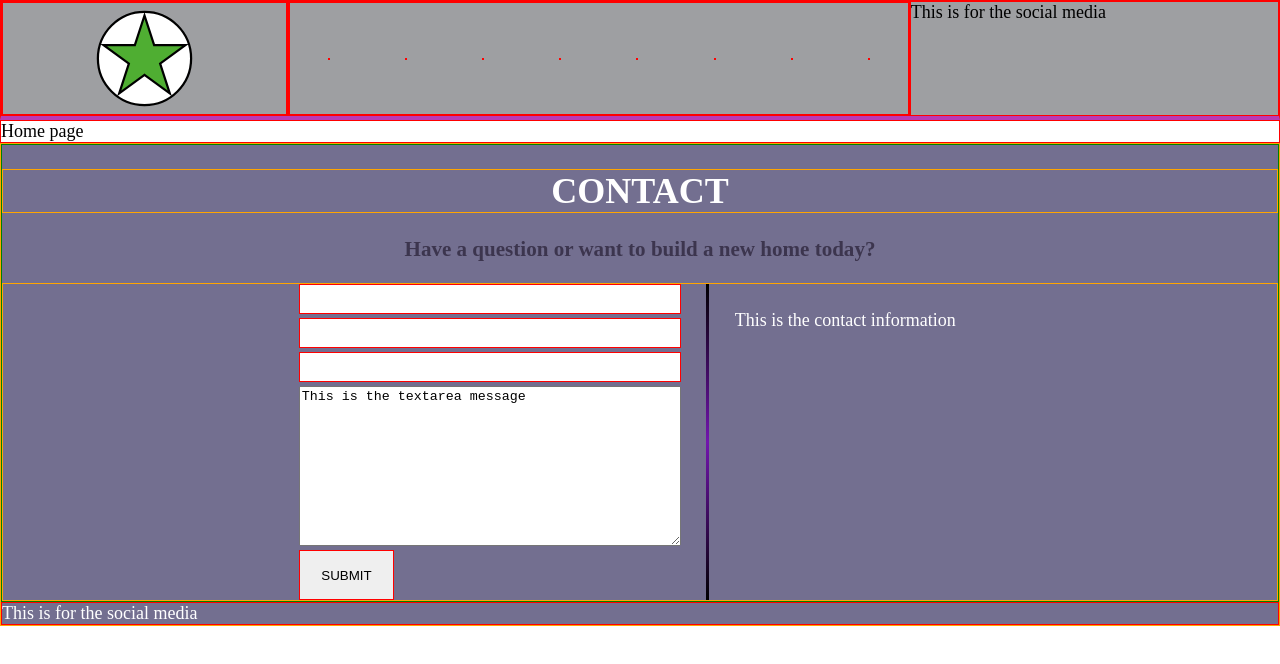
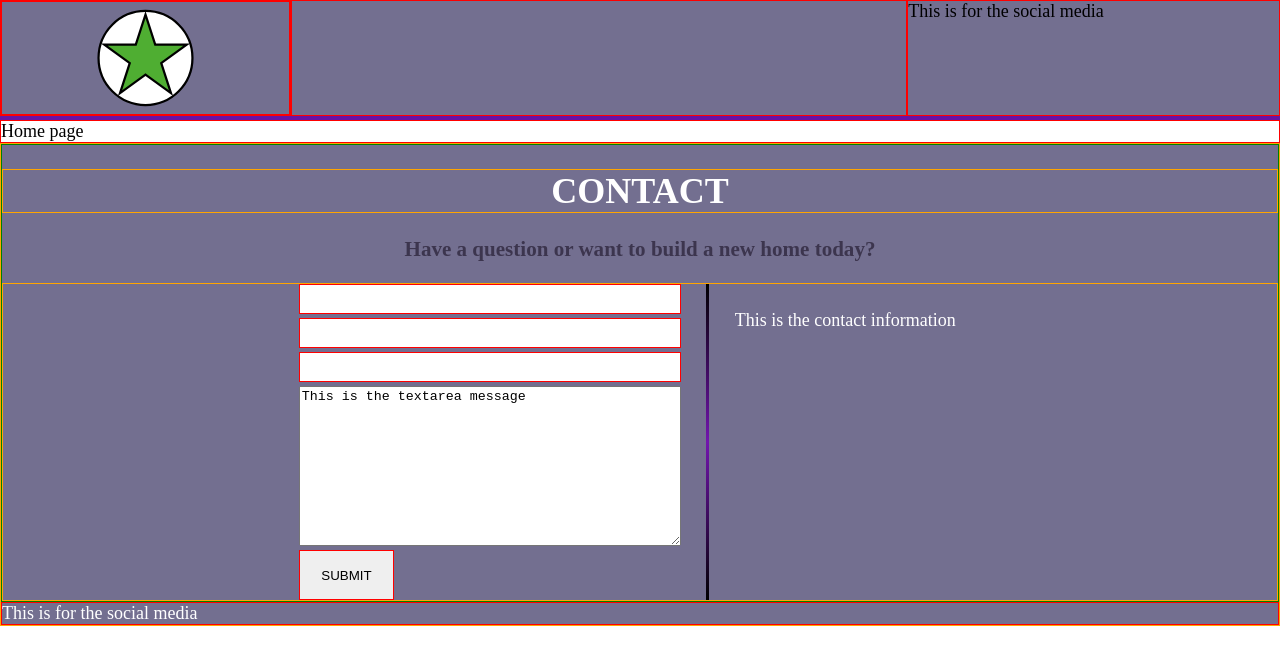
Before and after one commit to DylanWarrener/tpw-development-website-react, a React (Create React App) app: page / in a window 1280 px wide. Shown: the top 664 px of the page. Built offline with nearby package versions, Linux system fonts and the light colour scheme.

Commit message:
Referenced the abstract colours for backgrounds

```diff
--- a/src/components/navigation/navigation-with-logo-and-socials.scss
+++ b/src/components/navigation/navigation-with-logo-and-socials.scss
@@ -1,16 +1,10 @@
-/* Somehow import these colours from somewhere else */
-$base-color: white;
-$secondary-colour: #9e9fa2;
-$accent-color: #b83bb5;
-
-$border-color: red;
+@use '../../abstracts/colors';
 
 #nav-container {
     display: flex;
     flex-grow: 1;
-    background-color: $secondary-colour;
-    border: 1px solid red;
-    border-bottom: 0.4rem solid $accent-color;
+    background-color: colors.$primary-theme;
+    border-bottom: 0.4rem solid colors.$accent-theme;
 
     /* Logo (left part of nav bar) */
     #logo-container {
@@ -31,7 +25,7 @@ $border-color: red;
     /* Navigation (middle part of nav bar) */
     #nav-links-container {
         flex-grow: 7;
-        border: 1px solid $border-color;
+        border: 1px solid red;
 
         display: flex;
 
@@ -42,11 +36,10 @@ $border-color: red;
             display: flex;
             align-items: center;
             justify-content: space-around;
-            border: 1px solid $border-color;
 
             li {
                 position: relative;
-                border: 1px solid $border-color;
+
                 * {
                     color: white;
                     text-decoration: none;
@@ -55,7 +48,7 @@ $border-color: red;
                 .hover {
                     position: relative;
 
-                    &:before, &:after {
+                    &::before, &::after {
                         content: "";
                         position: absolute;
                         bottom: -5%;
@@ -64,13 +57,13 @@ $border-color: red;
                         transition: all 0.2s ease-in-out;
                         transition-duration: 0.5s;
                         opacity: 0;
-                        background-color: $accent-color;
+                        background-color: colors.$accent-theme;
                         left: 0;
                     }
                 }
 
                 .active {
-                    color: $accent-color;
+                    color: colors.$accent-theme;
                 }
 
                 &:hover {
```
